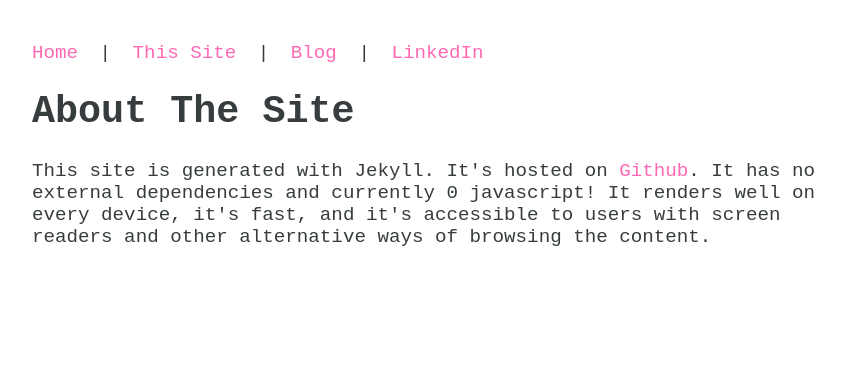
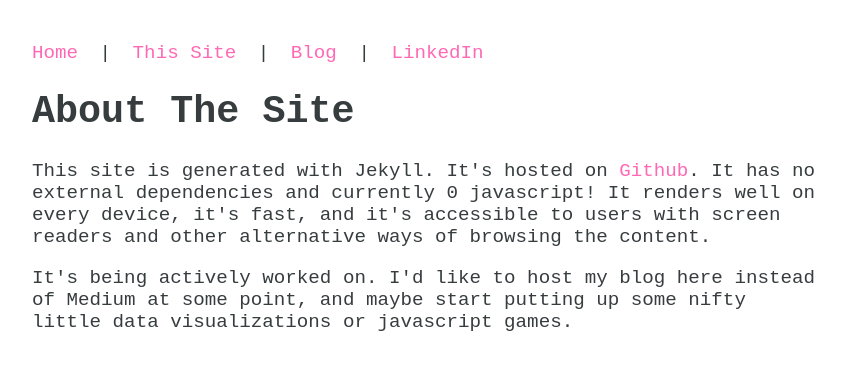
Before and after one commit to zpaines/zpaines.github.io, a Jekyll site: the page built from about_site.html, in a window 1280 px wide. Shown: the top 370 px of the page, without its empty margins (213-1058 px from the left). Built offline with Jekyll 4.4.1, drawn with Linux system fonts in a browser that asks for light colours.

Commit message:
add paragraph

```diff
--- a/about_site.html
+++ b/about_site.html
@@ -7,3 +7,7 @@ title: About The Site
 It's hosted on <a href=https://github.com/zpaines/zpaines.github.io>Github</a>.
 It has no external dependencies and currently 0 javascript!
 It renders well on every device, it's fast, and it's accessible to users with screen readers and other alternative ways of browsing the content.</p>
+
+<p>
+It's being actively worked on. I'd like to host my blog here instead of Medium at some point, and maybe start putting up some nifty little data visualizations or javascript games.
+</p>
```
